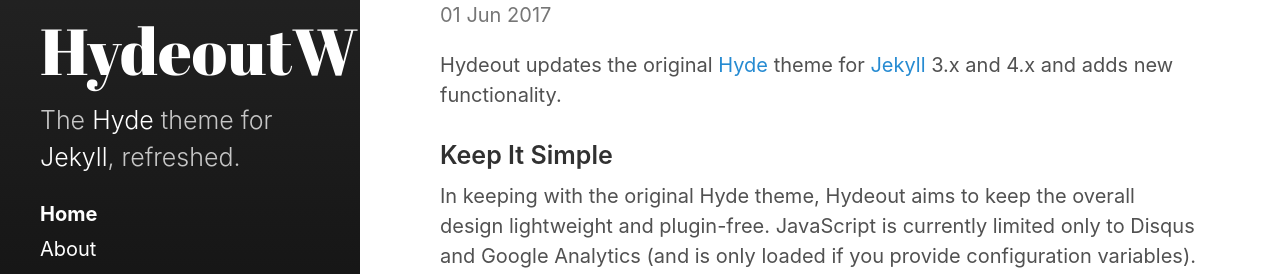
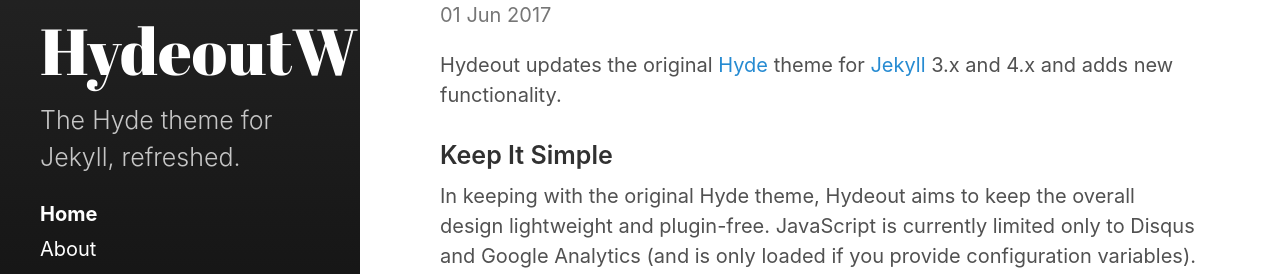
Before and after one commit to wklteam64/wklteam64.github.io, a Jekyll site: the page built from index.html, in a window 1280 px wide. Shown: the part 421-695 px from the top of the page. Built offline with Jekyll 4.4.1, drawn with Linux system fonts in a browser that asks for light colours; the list of posts is cut into pages by our own code.

Commit message:
yaml_copilit

```diff
--- a/_config.yml
+++ b/_config.yml
@@ -1,49 +1,30 @@
-# Dependencies
-markdown:         kramdown
-highlighter:      rouge
+markdown: kramdown
+highlighter: rouge
 
-# Setup
-title:            HydeoutW
-tagline:          'A Jekyll theme'
-description:      'The <a href="http://hyde.getpoole.com" target="_blank">Hyde</a> theme for <a href="http://jekyllrb.com" target="_blank">Jekyll</a>, refreshed.'
-url:              https://wklteam64.github.io
-baseurl:          '/hydeout'
-                  # the optional subpath of your site, e.g. "/blog"
-                  # NB: This applies to all pages in your Jekyll site.
-                  # If you want to move just the blog index pages but keep
-                  # other pages at root, see the paginate_path and
-                  # sidebar_blog_link below.
+title: HydeoutW
+tagline: 'A Jekyll theme'
+description: 'The Hyde theme for Jekyll, refreshed.'
+url: https://wklteam64.github.io
+baseurl: '' # <-- set to '' for root
 
 author:
-  name:           'WKL team64 '
-  url:            www.wklteam64.pl
+  name: 'WKL team64'
+  url: www.wklteam64.pl
 
-paginate:         5
-# paginate_path:    '/page:num'
-                    # Or '/blog/page:num' if you want to move your index pages
+paginate: 5
 
 plugins:
   - jekyll-feed
   - jekyll-gist
   - jekyll-paginate
 
-# Sidebar link settings
-sidebar_home_link:  true
-# sidebar_blog_link:  '/blog'   # By default, your home page is your blog
-                                # page. If you change your paginate_path,
-                                # set this to the root of the paginate_path
-                                # to enable a separate blog link.
-#dodane
+sidebar_home_link: true
 
-show_excerpts: true             # show article excerpts instead of archive list on the home page
-show_frame: true                # display a grey frame on large screens
-show_sidebar: false             # show a sidebar instead of the usual header
-show_minimal: false             # remove all clutter
+show_excerpts: true
+show_frame: true
+show_sidebar: true
+show_minimal: false
 
-#show_frame: "/assets/images/background.svg"
-
-# Menu                          # for available icons see https://fontawesome.com/v5/icons/
-
-navigation:                     # accepts {file, title, url, icon, sidebaricon}
+navigation:
   - {file: "index.html", sidebaricon: home}
   - {file: "README.md", sidebaricon: address-card}
```
